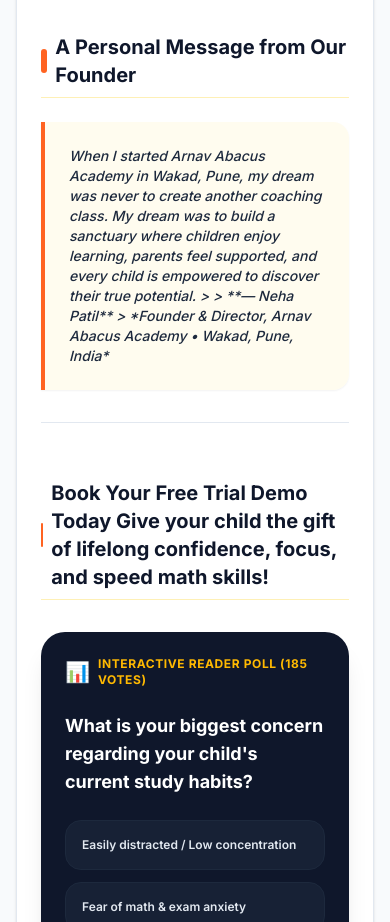
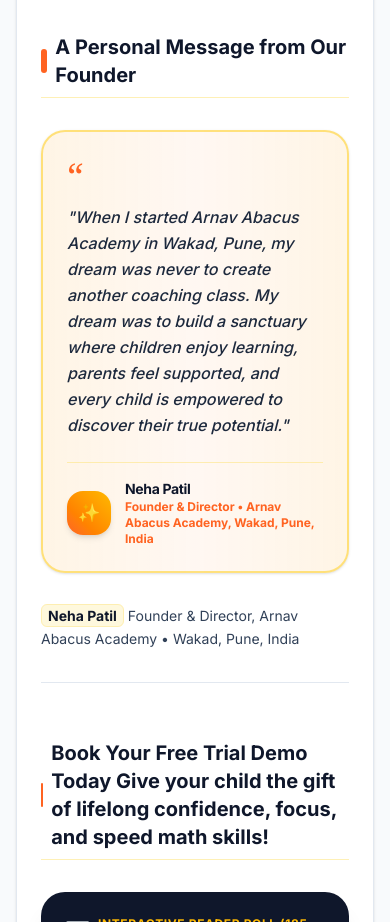
Before and after one commit to atharvpatil18/AAA-web, a React (Vite) app: page /#/blog/1 in a window 390 px wide. Shown: the part 3480-4402 px from the top of the page. Built offline with nearby package versions, Linux system fonts and the light colour scheme; no server answers.

Commit message:
style transform Founder Message into dedicated signature card component without markdown symbols

```diff
--- a/src/data/blogData.ts
+++ b/src/data/blogData.ts
@@ -82,9 +82,10 @@
 ### A Personal Message from Our Founder
 
 > "When I started Arnav Abacus Academy in Wakad, Pune, my dream was never to create another coaching class. My dream was to build a sanctuary where children enjoy learning, parents feel supported, and every child is empowered to discover their true potential."
->
-> **— Neha Patil**
-> *Founder & Director, Arnav Abacus Academy • Wakad, Pune, India*
+
+**Neha Patil**
+Founder & Director, Arnav Abacus Academy • Wakad, Pune, India
+
 
 ---
 
--- a/src/pages/BlogPostDetail.tsx
+++ b/src/pages/BlogPostDetail.tsx
@@ -274,14 +274,32 @@
                 );
               }
 
-              // Blockquotes
+              // Blockquotes / Founder Messages
               if (trimmed.startsWith("> ")) {
+                const quoteText = trimmed.replace(/^>\s*/gm, "").replace(/[\*\_>]+/g, "").trim();
                 return (
-                  <blockquote key={idx} className="my-6 p-6 bg-amber-50/80 border-l-4 border-vibrant-orange rounded-r-2xl italic text-slate-800 font-medium text-sm sm:text-base shadow-xs">
-                    {trimmed.replace("> ", "").replace(/\"/g, "")}
-                  </blockquote>
+                  <div key={idx} className="my-8 bg-gradient-to-r from-amber-500/10 via-orange-500/5 to-amber-500/10 border-2 border-amber-300/60 rounded-3xl p-6 sm:p-8 relative overflow-hidden shadow-sm">
+                    <div className="text-4xl text-vibrant-orange font-serif mb-2 select-none">“</div>
+                    <p className="text-base sm:text-lg font-medium text-slate-800 italic leading-relaxed relative z-10 mb-6">
+                      {quoteText}
+                    </p>
+
+                    {/* Enhanced Founder Signature Badge */}
+                    <div className="flex items-center gap-3.5 pt-4 border-t border-amber-200/60">
+                      <div className="w-11 h-11 rounded-2xl bg-gradient-to-tr from-vibrant-orange to-amber-400 text-white font-black flex items-center justify-center text-lg shadow-md shrink-0">
+                        ✨
+                      </div>
+                      <div>
+                        <h4 className="text-sm font-black text-slate-900 tracking-tight">Neha Patil</h4>
+                        <p className="text-xs text-vibrant-orange font-bold">
+                          Founder & Director • Arnav Abacus Academy, Wakad, Pune, India
+                        </p>
+                      </div>
+                    </div>
+                  </div>
                 );
               }
+
 
               // Horizontal Divider
               if (trimmed === "---") {
```
